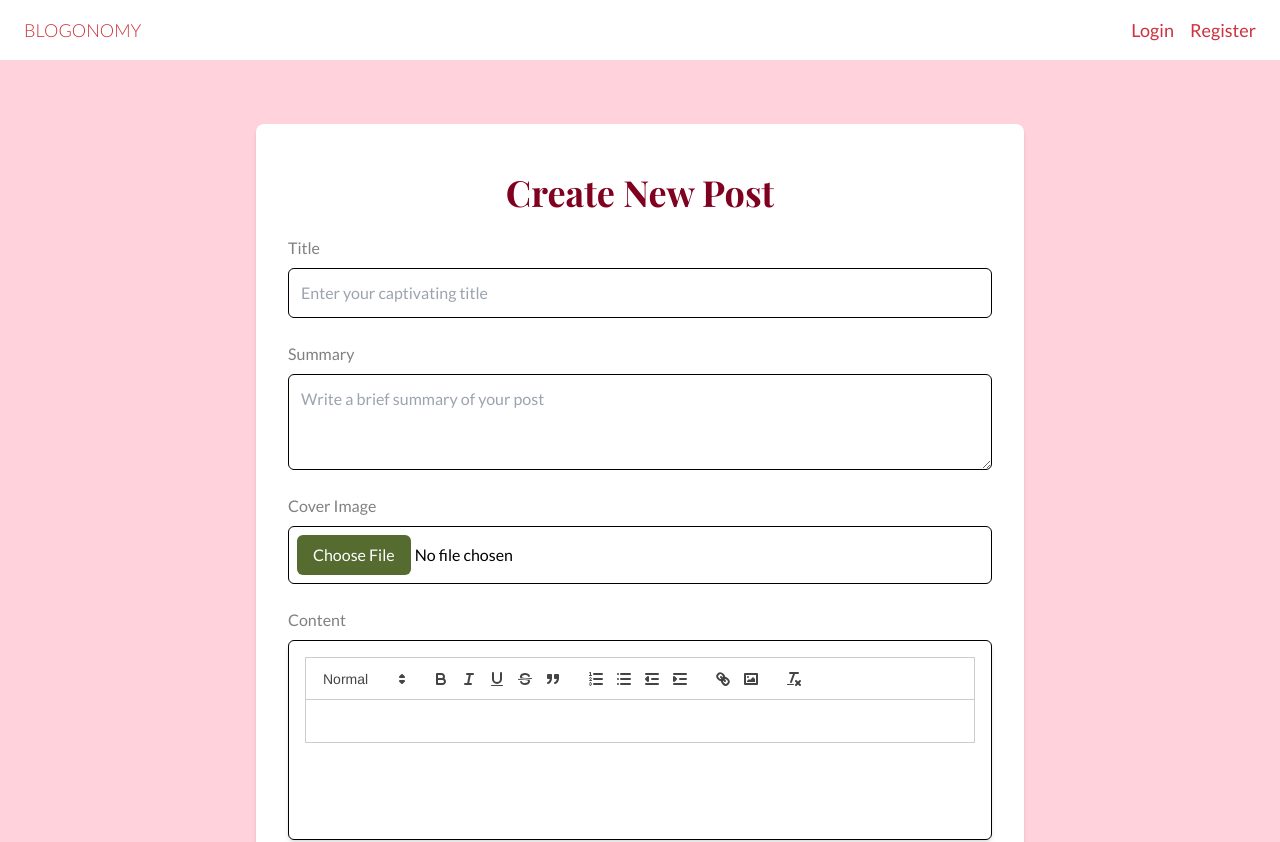
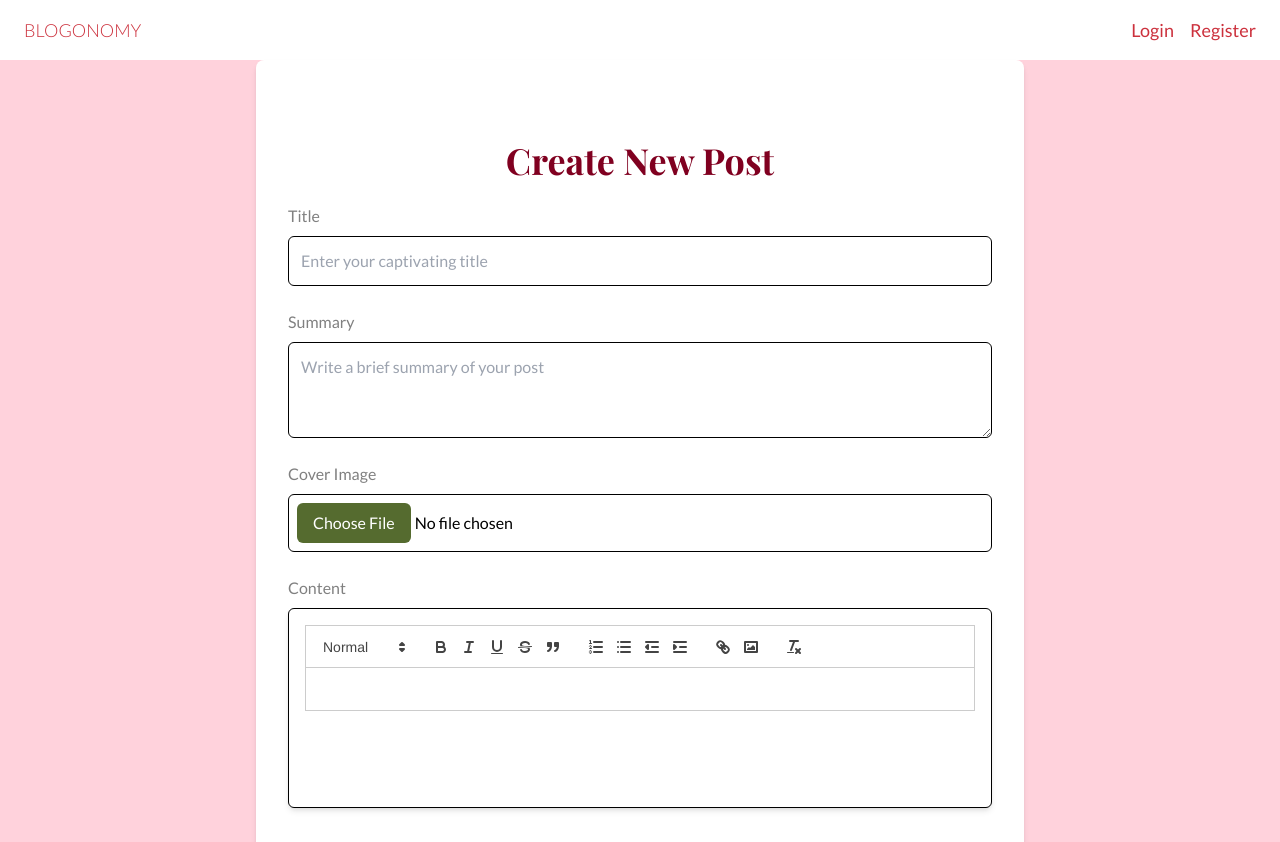
Before and after one commit to NKumar1612/blogonomy, a React (Vite) app in the folder frontend/: page /create in a window 1280 px wide. Shown: the top 842 px of the page. Built offline with nearby package versions, Linux system fonts and the light colour scheme; no server answers; a web font is replaced by a local one.

Commit message:
create page.

```diff
--- a/frontend/src/pages/CreatePost.jsx
+++ b/frontend/src/pages/CreatePost.jsx
@@ -39,9 +39,9 @@ export const CreatePost = () => {
   return (
 
     <form
-    onSubmit={createNewPost}
-    className="mx-auto max-w-3xl px-4 sm:px-6 lg:px-8 py-4 sm:py-8 lg:py-12 bg-soft-white rounded-lg shadow-md space-y-6 mt-12 sm:mt-16" // Added top margin
-  >
+        onSubmit={createNewPost}
+        className="mx-auto max-w-3xl px-4 sm:px-6 lg:px-8 py-12 sm:py-16 lg:py-20 bg-soft-white rounded-lg shadow-md space-y-6 mb-12 sm:mb-16" // Added bottom margin (mb)
+      >
 
       <h1 className="text-3xl sm:text-4xl font-playfair font-bold text-center text-deep-burgundy mb-4">
         Create New Post
```
